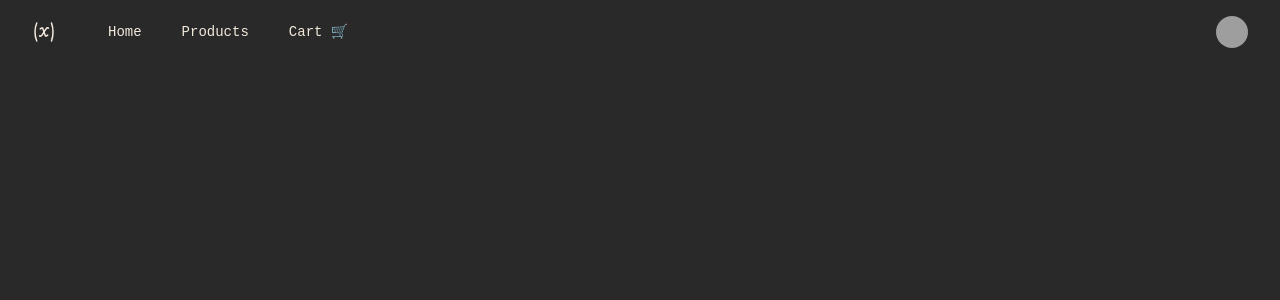
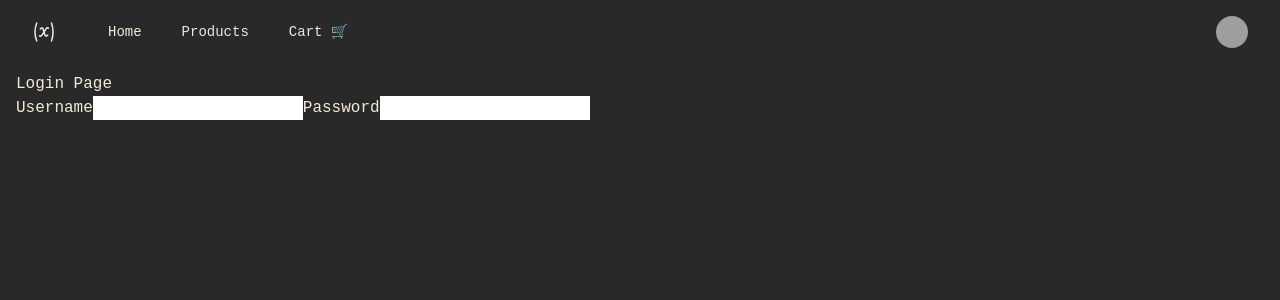
Before and after one commit to lukeconnolly2/Ai-Store, a React (Vite) app in the folder frontend/: page /login in a window 1280 px wide. Shown: the top 300 px of the page. Built offline with nearby package versions, Linux system fonts and the light colour scheme; grey boxes are pictures that could not be loaded.

Commit message:
Adding Login Feature

```diff
--- a/frontend/src/App.jsx
+++ b/frontend/src/App.jsx
@@ -6,6 +6,7 @@ import Products from './pages/Products';
 import Cart from "./pages/Cart";
 import ProductPage from "./pages/ProductPage";
 import CheckoutPage from "./pages/CheckoutPage";
+import Login from "./pages/Login"
 import { ShopContextProvider } from "./context/ShopContext";
 
 
@@ -23,6 +24,7 @@ function App() {
             <Route path="product/:prodid" element={<ProductPage />}/>
             <Route path="/cart" element={<Cart />} />
             <Route path="/checkoutpage" element={<CheckoutPage />} />
+            <Route path="/login" element={<Login />}/>
           </Routes>
         </AnimatePresence>
       </div>
--- /dev/null
+++ b/frontend/src/pages/Login.jsx
@@ -0,0 +1,14 @@
+import React from 'react'
+
+export default function Login() {
+  return (
+    <>
+    <div>Login Page</div>
+    <label htmlFor="username">Username</label>
+    <input type="text" id="username" required/>
+
+    <label htmlFor="password">Password</label>
+    <input type="password" id="password" />
+    </>
+  )
+}
```
